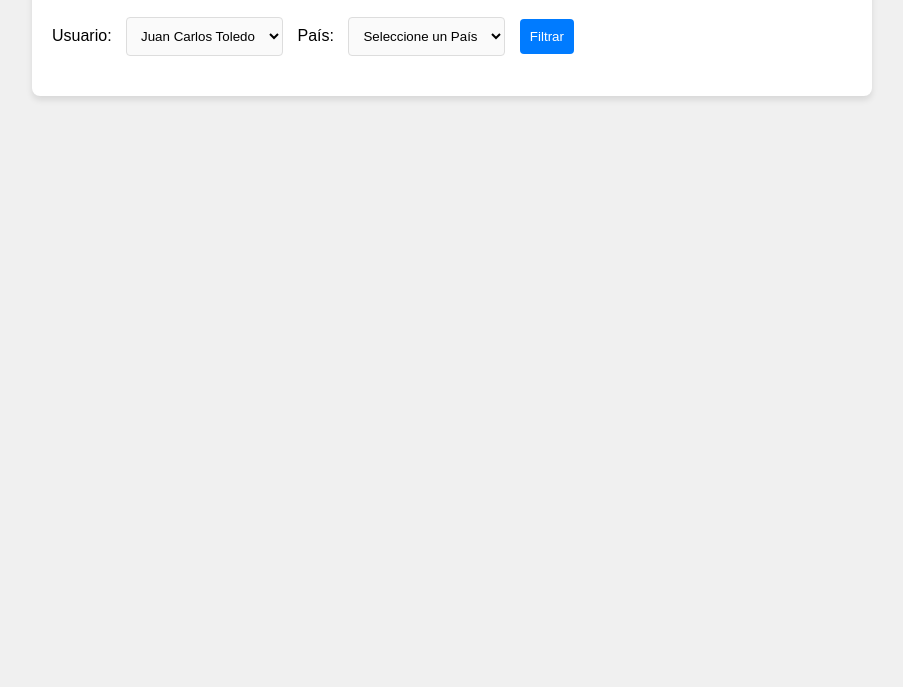
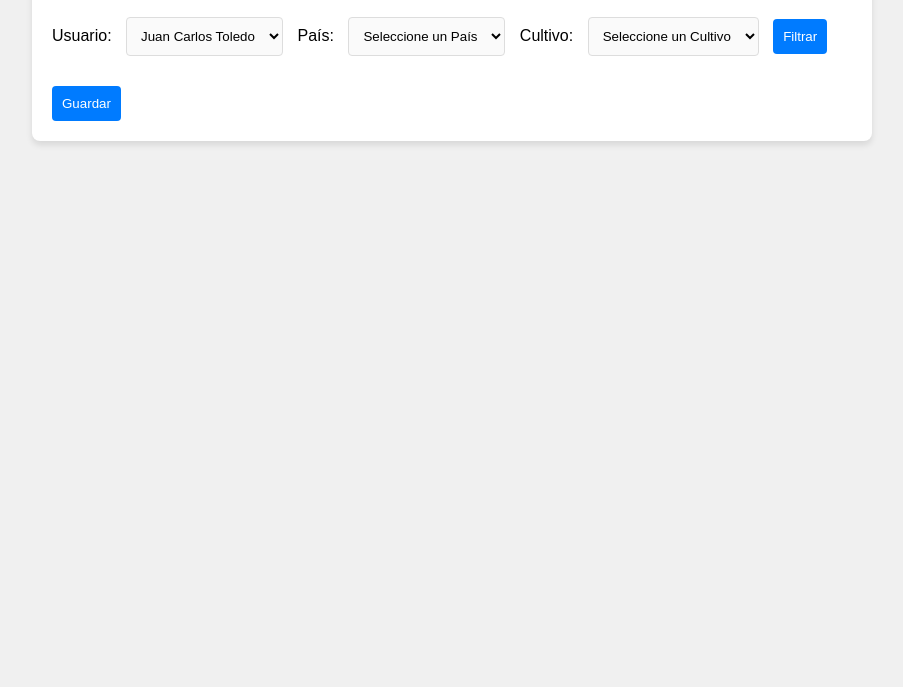
Before and after one commit to AgritecGeo/evaluate_photo_api, a plain HTML site: page index.html in a window 1280 px wide. Shown: the part 113-800 px from the top of the page, without its empty margins (188-1091 px from the left). Drawn offline with Linux system fonts and the light colour scheme.

Commit message:
Update filtrado index.html

```diff
--- a/index.html
+++ b/index.html
@@ -29,6 +29,12 @@
                 <option value="Panama">Panamá</option>
             </select>
 
+            <label for="cultivo">Cultivo:</label>
+            <select id="cultivo">
+                <option value="default">Seleccione un Cultivo</option>
+                <!-- Añade opciones de cultivo aquí -->
+            </select>
+
             <button id="accion">Filtrar</button>
         </div>
 
@@ -36,7 +42,7 @@
             <!-- Las imágenes se cargarán aquí dinámicamente -->
         </div>
 
-        <button id="guardar" style="display: none;">Guardar</button>
+        <button id="guardar">Guardar</button>
     </div>
 
     <script src="script.js"></script>
```
